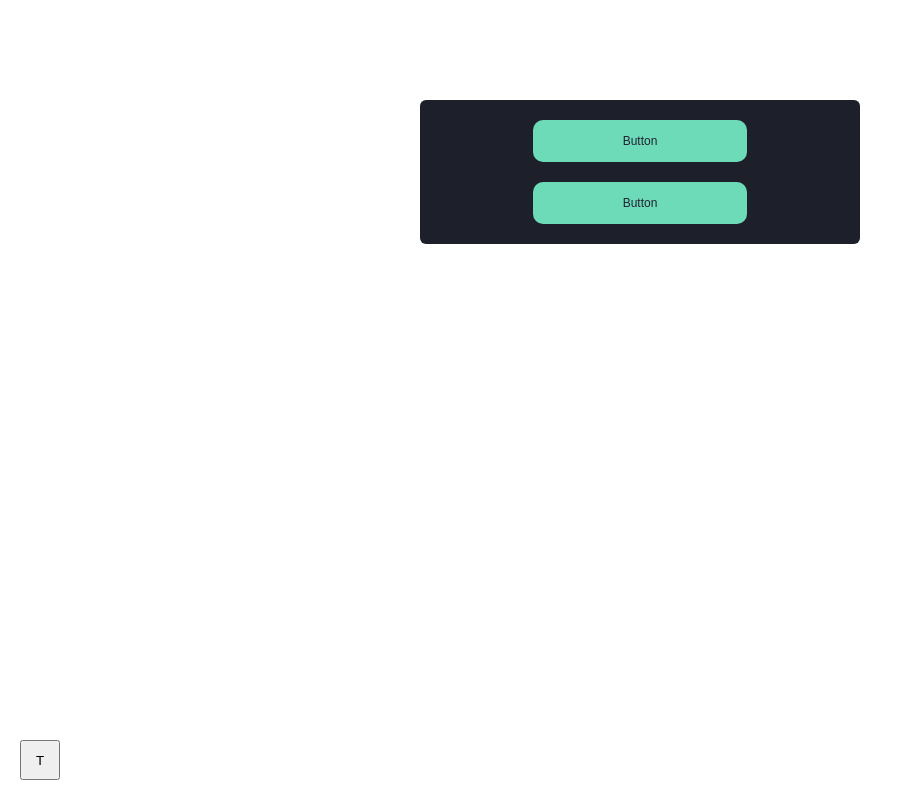
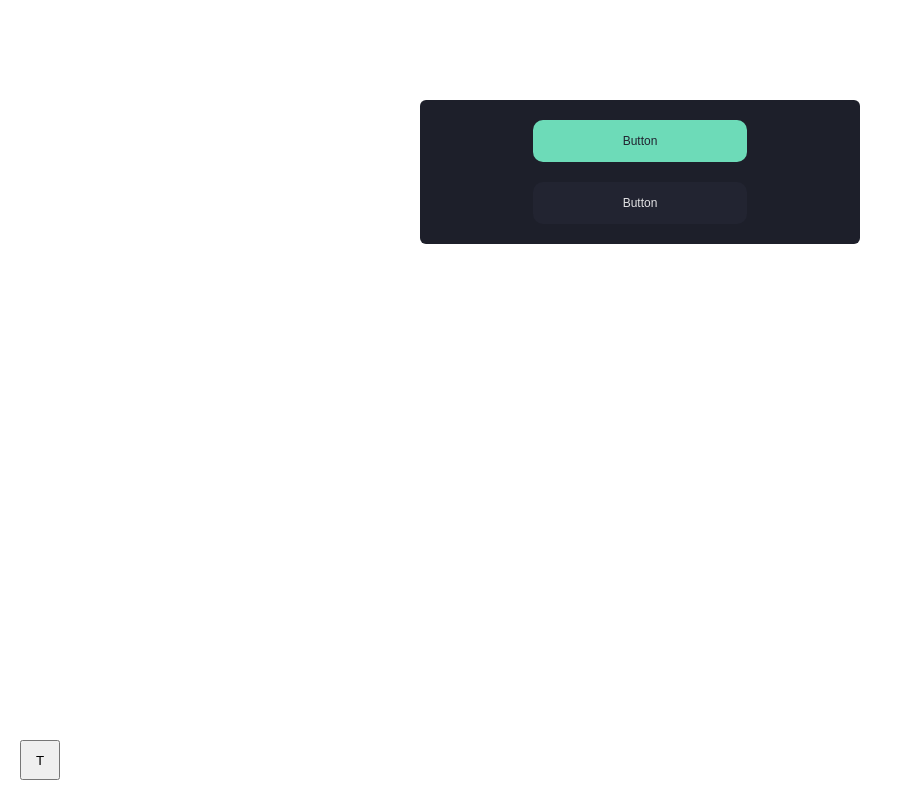
Before and after one commit to lomeat/twa-ui, a React (Vite) app: page / in a window 1280 px wide. Shown: the whole page, without its empty margins (0-903 px from the left). Built offline with nearby package versions, Linux system fonts and the light colour scheme.

Commit message:
feat [button]: handle isDisable state

```diff
--- a/src/components/Button/Button.component.tsx
+++ b/src/components/Button/Button.component.tsx
@@ -12,7 +12,8 @@ export function Button(props: ButtonProps) {
   const { children, onClick, ...rest } = props;
 
   return (
-    <S.Wrapper onClick={onClick} {...rest}>
+    <S.Wrapper onClick={props.isDisable ? () => {} : onClick} {...rest}>
+      {props.isDisable && <S.Block />}
       {children}
     </S.Wrapper>
   );
--- a/src/components/Button/Button.styles.tsx
+++ b/src/components/Button/Button.styles.tsx
@@ -1,10 +1,15 @@
 import styled from "styled-components";
 import { darken } from "polished";
 
-export const Wrapper = styled.button`
+export const Wrapper = styled.button<{ isDisable?: boolean }>`
   padding: 14px 90px;
-  background: ${(props) => props.theme.background.button};
-  color: ${(props) => props.theme.text.button};
+  background: ${(props) =>
+    props.isDisable
+      ? props.theme.background.default
+      : props.theme.background.button};
+  color: ${(props) =>
+    props.isDisable ? props.theme.text.default : props.theme.text.button};
+  position: relative;
 
   font-size: 12px;
   letter-spacing: 6%;
@@ -14,11 +19,24 @@ export const Wrapper = styled.button`
   border: 0;
   cursor: pointer;
 
-  :hover {
-    background: ${(props) => darken(0.1, props.theme.background.button)};
-  }
+  ${(props) =>
+    !props.isDisable &&
+    `
+      :hover {
+        background: ${darken(0.1, props.theme.background.button)};
+      }
 
-  :active {
-    background: ${(props) => darken(0.2, props.theme.background.button)};
-  }
+      :active {
+        background: ${darken(0.2, props.theme.background.button)};
+      }
+    `}
 `;
+
+export const Block = styled.div`
+  width: inherit;
+  height: inherit;
+  background: rgba(0, 0, 0, 0.05);
+  position: absolute;
+  top: 0;
+  left: 0;
+`;
```
